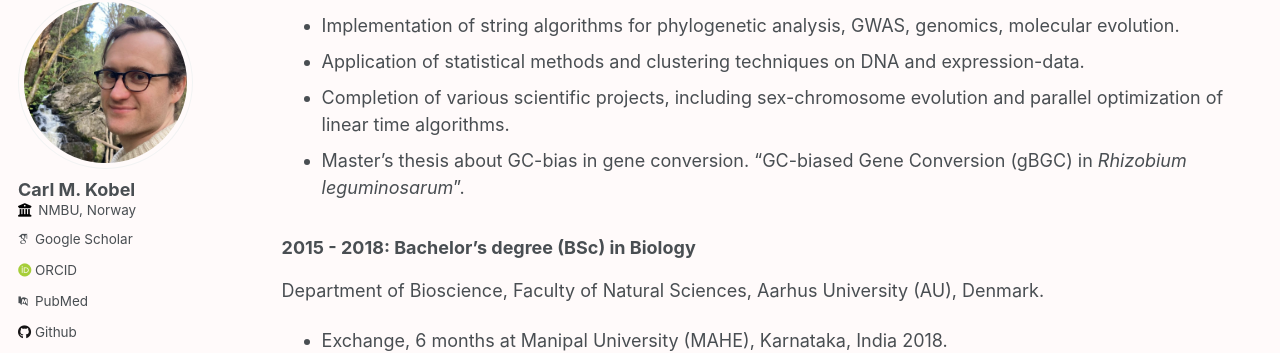
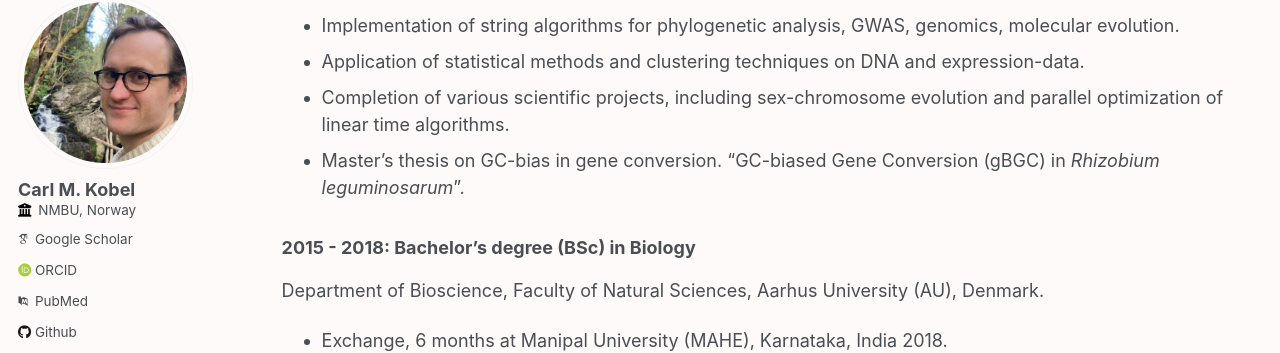
Before and after one commit to cmkobel/cmkobel.github.io, a Jekyll site: the page built from _pages/cv.md, in a window 1280 px wide and 900 px high, scrolled down 1686 px. Shown: the part 110-463 px from the top of the window. Built offline with Jekyll 4.4.1, drawn with Linux system fonts in a browser that asks for light colours; some web fonts are replaced.

Commit message:
Update cv.md

```diff
--- a/_pages/cv.md
+++ b/_pages/cv.md
@@ -61,7 +61,7 @@ Bioinformatics Research Centre (BiRC), Faculty of Natural Sciences, Aarhus Unive
   - Implementation of string algorithms for phylogenetic analysis, GWAS, genomics, molecular evolution.
   - Application of statistical methods and clustering techniques on DNA and expression-data.
   - Completion of various scientific projects, including sex-chromosome evolution and parallel optimization of linear time algorithms.
-  - Master's thesis about GC-bias in gene conversion. "GC-biased Gene Conversion (gBGC) in *Rhizobium leguminosarum*".
+  - Master's thesis on GC-bias in gene conversion. "GC-biased Gene Conversion (gBGC) in *Rhizobium leguminosarum*".
 
 
 
```
